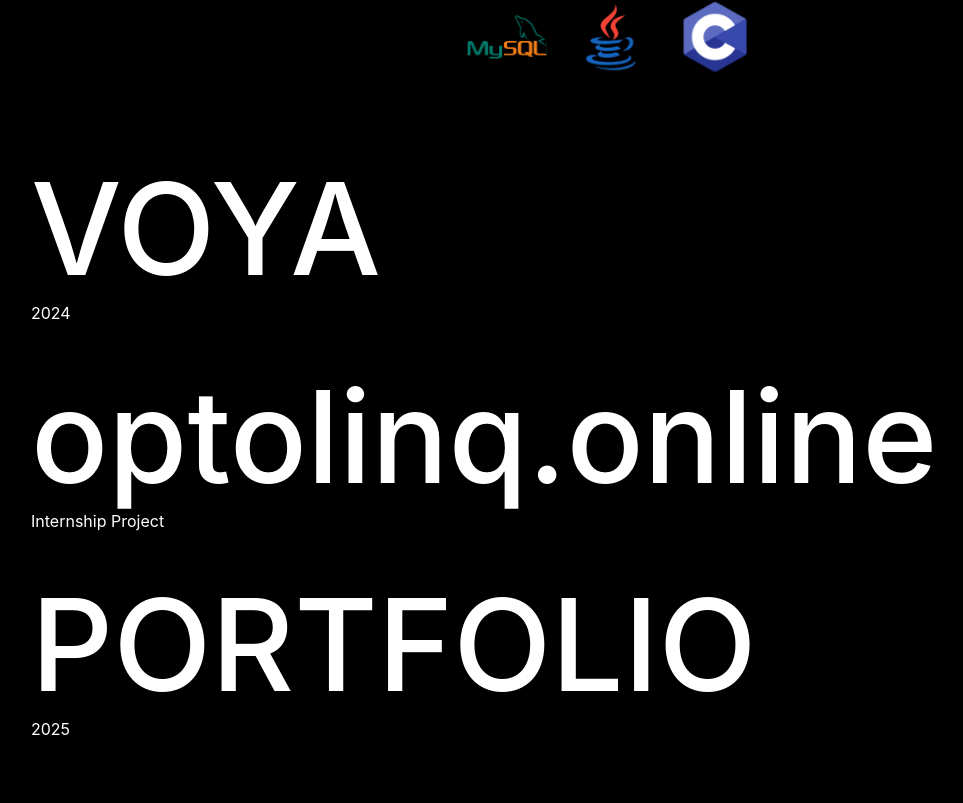
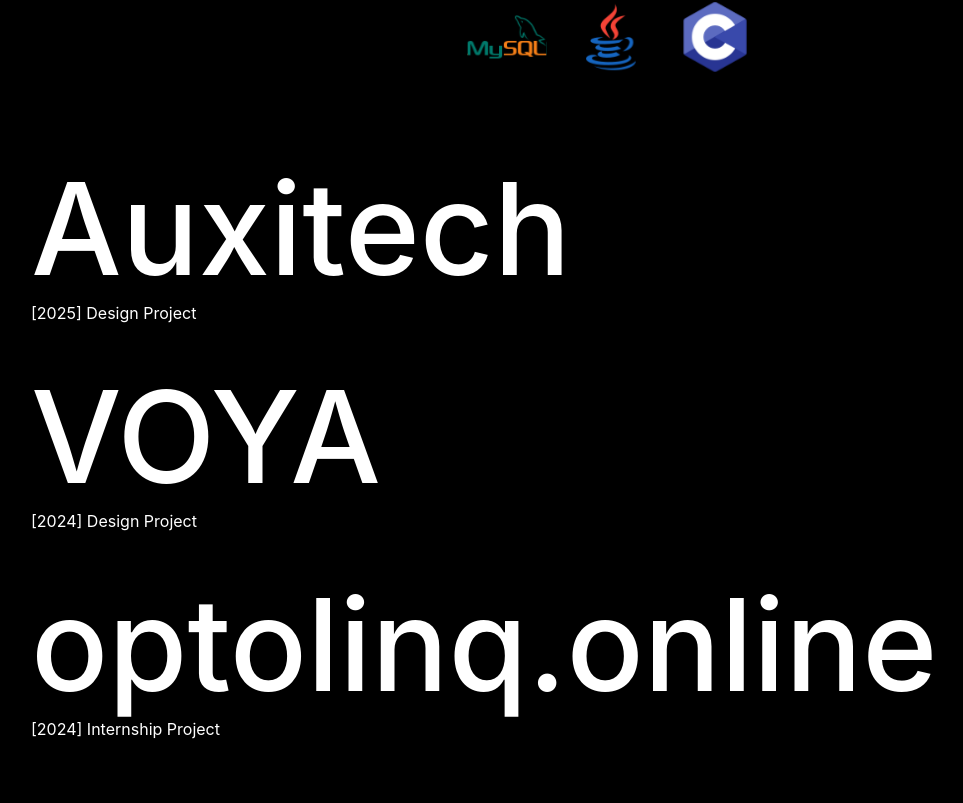
Before and after one commit to devbagga2675/dev-s_portfolio, a React (Create React App) app: page / in a window 1280 px wide. Shown: the part 2481-3284 px from the top of the page, without its empty margins (29-992 px from the left). Built offline with nearby package versions, Linux system fonts and the light colour scheme; the HTML template or start-up script is replaced by a standard one.

Commit message:
added analyitcs

```diff
--- a/src/App.jsx
+++ b/src/App.jsx
@@ -23,6 +23,7 @@ import sayhi from "./assets/sayhi.svg";
 import AnimatedCursor from "react-animated-cursor";
 import "animate.css";
 import "./App.css";
+import { Analytics } from '@vercel/analytics/react';
 
 // Navbar Component
 const Navbar = ({ isNavOpen, toggleNav, topcontentRef, navCrossRef }) => (
@@ -282,6 +283,28 @@ const ProjectsSection = () => (
   <section id="projects" className="content-section container-fluid mx-1 p-2">
     <div className="container-fluid my-work-section py-5">
       <div className="d-flex flex-column">
+                <motion.div
+          className="my-3 project-div"
+          initial={{ opacity: 0, x: -50 }}
+          whileInView={{ opacity: 1, x: 0 }}
+          viewport={{ once: true, amount: 0.5 }}
+          transition={{ duration: 0.4, delay: 0.125 }}
+        >
+          <div className="project-heading d-flex gap-5 project-container">
+            <h3 className="font-thunder-black-lc title-text text-white project-title">
+              <a
+                className="footer-link"
+                href="https://dribbble.com/shots/26155879"
+                target="_blank"
+                rel="noopener noreferrer"
+              >
+                Auxitech
+              </a>
+            </h3>
+            <img src={arrow} alt="" className="project-arrow" />
+          </div>
+          <p className="montserrat-regular text-dark-teal">[2025] Design Project</p>
+        </motion.div>
         <motion.div
           className="my-3 project-div"
           initial={{ opacity: 0, x: -50 }}
@@ -302,7 +325,7 @@ const ProjectsSection = () => (
             </h3>
             <img src={arrow} alt="" className="project-arrow" />
           </div>
-          <p className="montserrat-regular text-dark-teal">2024</p>
+          <p className="montserrat-regular text-dark-teal">[2024] Design Project</p>
         </motion.div>
         <motion.div
           className="my-3 project-div"
@@ -324,7 +347,7 @@ const ProjectsSection = () => (
             </h3>
             <img src={arrow} alt="" className="project-arrow" />
           </div>
-          <p className="montserrat-regular text-dark-teal">Internship Project</p>
+          <p className="montserrat-regular text-dark-teal">[2024] Internship Project</p>
         </motion.div>
         <motion.div
           className="my-3 project-div"
@@ -339,7 +362,7 @@ const ProjectsSection = () => (
             </h3>
             <img src={arrow} alt="" className="project-arrow" />
           </div>
-          <p className="montserrat-regular text-dark-teal">2025</p>
+          <p className="montserrat-regular text-dark-teal">[2025] Personal Project</p>
         </motion.div>
         <motion.div
           className="my-3 project-div"
@@ -361,7 +384,7 @@ const ProjectsSection = () => (
             </h3>
             <img src={arrow} alt="" className="project-arrow" />
           </div>
-          <p className="montserrat-regular text-dark-teal">Ongoing</p>
+          <p className="montserrat-regular text-dark-teal">Ongoing design practice</p>
         </motion.div>
       </div>
     </div>
@@ -535,6 +558,7 @@ function App() {
 
   return (
     <div className="app position-relative">
+      <Analytics/>
       {window.innerWidth < 768 ? (
         ""
       ) : (
```
